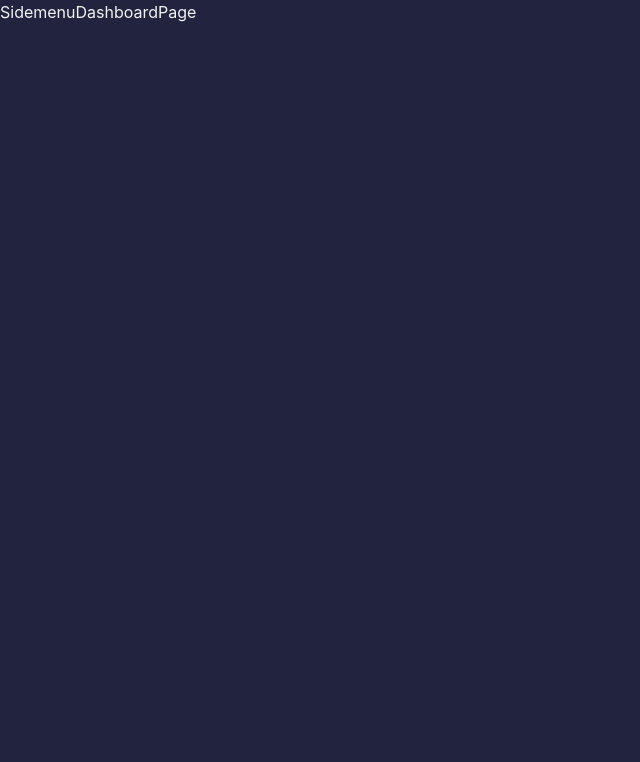
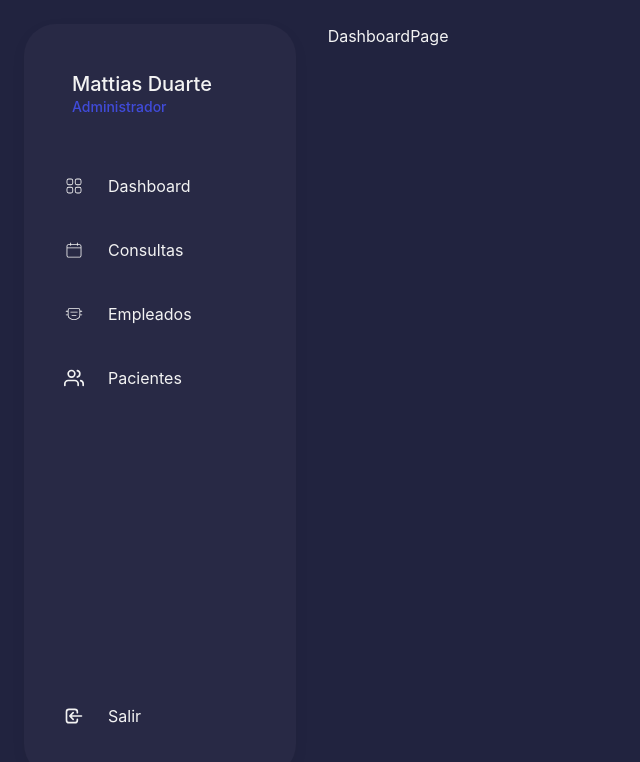
Before and after one commit to mattiasdu944/Innova-Crm, a React (Vite) app: page / in a window 1280 px wide. Shown: the top 762 px of the page, without its empty margins (0-640 px from the left). Built offline with nearby package versions, Linux system fonts and the light colour scheme.

Commit message:
end sidebar

```diff
--- a/src/components/index.ts
+++ b/src/components/index.ts
@@ -0,0 +1 @@
+export * from './ui'
--- /dev/null
+++ b/src/components/ui/MenuOptions.tsx
@@ -0,0 +1,34 @@
+import { FC } from 'react'
+import { IMenu } from '../../interfaces'
+
+import { List, ListItem, ListItemButton, ListItemIcon, ListItemText } from '@mui/material'
+
+interface Props{
+    options: IMenu[];
+}
+
+export const MenuOptions: FC<Props> = ({ options }) => {
+    return (
+        <List>
+            {options.map( item  => (
+                <ListItem key={ item.path } disablePadding>
+                    <ListItemButton
+                        sx={{
+                            mb:'.5rem',
+                            padding: '.75rem 1.5rem',
+                            borderRadius:'.75rem',
+                            ':hover':{
+                                bgcolor:'secondary.dark',
+                            }
+                        }}
+                    >
+                        <ListItemIcon sx={{ minWidth:'auto', color:'text.primary', fontSize:'1.25rem' }}>
+                            { item.icon }
+                        </ListItemIcon>
+                        <ListItemText primary={ item.name } />
+                    </ListItemButton>
+                </ListItem>
+            ))}
+        </List>
+    )
+}
--- /dev/null
+++ b/src/components/ui/SideMenu.tsx
@@ -0,0 +1,52 @@
+import { FC } from 'react'
+import { ADMIN_MENU } from '../../constants'
+
+import { MenuOptions } from '.'
+import { HiOutlineLogin } from "react-icons/hi";
+import { Box, List, ListItem, ListItemButton, ListItemIcon, ListItemText, Typography, } from '@mui/material'
+
+export const SideMenu: FC = () => {
+    return (
+        <>
+            <Box sx={{
+                display:'flex',
+                flexDirection:'column',
+                width: 350,
+                bgcolor:'secondary.main',
+                minHeight:'100%',
+                padding: '1rem ',
+                borderRadius: '2rem',
+                boxShadow: '0px 5px 15px rgba(0,0,0,0.05)',
+            }}>
+                <Box sx={{ padding:'2rem' }}>
+                    <Typography variant='h2'>Mattias Duarte</Typography>
+                    <Typography variant='subtitle2' color='primary.main'>Administrador</Typography>
+                </Box>
+                <MenuOptions options={ ADMIN_MENU }/>
+                {/* <MenuOptions options={  }/> */}
+                <Box flex={ 1 }/>
+                <List>
+                    <ListItem disablePadding>
+                        <ListItemButton
+                            sx={{
+                                mb:'.5rem',
+                                padding: '.75rem 1.5rem',
+                                borderRadius:'.75rem',
+                                ':hover':{
+                                    bgcolor:'secondary.dark',
+                                }
+                            }}
+                        >
+                            <ListItemIcon sx={{ minWidth:'auto', color:'text.primary', fontSize:'1.25rem' }}>
+                                <HiOutlineLogin/>
+                            </ListItemIcon>
+                            <ListItemText primary={ 'Salir' } />
+                        </ListItemButton>
+                    </ListItem>
+
+                </List>
+
+            </Box>
+        </>
+    )
+}
--- /dev/null
+++ b/src/components/ui/index.ts
@@ -0,0 +1,2 @@
+export * from './MenuOptions'
+export * from './SideMenu'
--- /dev/null
+++ b/src/constants/index.tsx
@@ -0,0 +1,48 @@
+import { IMenu } from "../interfaces";
+
+import { FiUsers } from "react-icons/fi";
+import { CiGrid41, CiMedicalMask, CiCalendar } from "react-icons/ci";
+
+export const ADMIN_MENU: IMenu[] = [
+    {
+        icon: <CiGrid41/>,
+        name: 'Dashboard',
+        path: '/',
+    },
+    {
+        icon: <CiCalendar/>,
+        name: 'Consultas',
+        path: '/quotes',
+    },
+    {
+        icon: <CiMedicalMask/>,
+        name: 'Empleados',
+        path: '/employees',
+    },
+    {
+        icon: <FiUsers/>,
+        name: 'Pacientes',
+        path: '/patients'
+    }
+
+];
+
+
+export const EMPLOYEE_MENU: IMenu[] = [
+    {
+        icon: <CiGrid41/>,
+        name: 'Dashboard',
+        path: '/',
+    },
+    {
+        icon: <CiCalendar/>,
+        name: 'Consultas',
+        path: '/quotes',
+    },
+    {
+        icon: <FiUsers/>,
+        name: 'Pacientes',
+        path: '/patients'
+    }
+
+]
--- /dev/null
+++ b/src/interfaces/index.ts
@@ -0,0 +1 @@
+export * from './menu'
--- /dev/null
+++ b/src/interfaces/menu.ts
@@ -0,0 +1,5 @@
+export interface IMenu {
+    name: string,
+    path: string,
+    icon: JSX.Element;
+}
--- a/src/layouts/MainLayout.tsx
+++ b/src/layouts/MainLayout.tsx
@@ -1,6 +1,8 @@
-import { Box, Typography } from '@mui/material'
 import { FC } from 'react'
 import { Outlet } from 'react-router-dom'
+
+import { SideMenu } from '../components'
+import { Box } from '@mui/material'
 
 export const MainLayout: FC = () => {
     return (
@@ -8,11 +10,13 @@ export const MainLayout: FC = () => {
             sx={{
                 display: 'flex',
                 minHeight: '100vh',
-                width: '100%'
+                width: '100%',
+                padding: '1.5rem',
+                gap: '2rem'
             }}
         >
             {/* Sidemenu */}
-            <Typography>Sidemenu</Typography>
+            <SideMenu/>
 
             {/* Pages */}
             <Box component='main' width='100%'>
--- a/src/router/RoutesNavigation.tsx
+++ b/src/router/RoutesNavigation.tsx
@@ -17,8 +17,8 @@ export const RoutesNavigation: FC = () => {
                 {/* APP ROUTES */}
                 <Route path='/' element={ <MainLayout/> } >
                     <Route index element={ <DashboardPage/> } />
+                    <Route path='employees' element={ <EmployeesPage/> } />
                     <Route path='patients' element={ <PatientsPage/> } />
-                    <Route path='employees' element={ <EmployeesPage/> } />
                     <Route path='quotes' element={ <QuotesPage/> } />
                 </Route>
             </Routes>
--- a/src/theme/index.ts
+++ b/src/theme/index.ts
@@ -26,7 +26,8 @@ export const lightTheme = createTheme({
             main: '#404BDA'
         },
         secondary: {
-            main: '#363853'
+            main: '#282945',
+            dark: '#21233f'
         },
         text:{
             primary: '#f3f3f3',
@@ -34,22 +35,15 @@ export const lightTheme = createTheme({
         }
     },
     components: {
-        MuiLink: {
+        MuiDrawer:{
             defaultProps: {
-                underline: 'none',
-
+                variant: 'permanent',
+                color: '#363853'
             },
-        },
-        MuiAppBar: {
-            defaultProps: {
-                elevation: 0,
-                position: 'fixed',
-            },
-            styleOverrides: {
-                root: {
-                    backgroundColor: 'white',
-                    height: 60
-                },
+            styleOverrides:{
+                root:{
+                    display:'block'
+                }
             }
         },
 
@@ -91,6 +85,15 @@ export const lightTheme = createTheme({
             }
         },
 
+        MuiListItemButton:{
+            styleOverrides:{
+                root:{
+                    gap: '1.5rem',
+                    justifyContent:'start',
+                    padding:0
+                }
+            }
+        },
 
         MuiCard: {
             defaultProps: {
```
